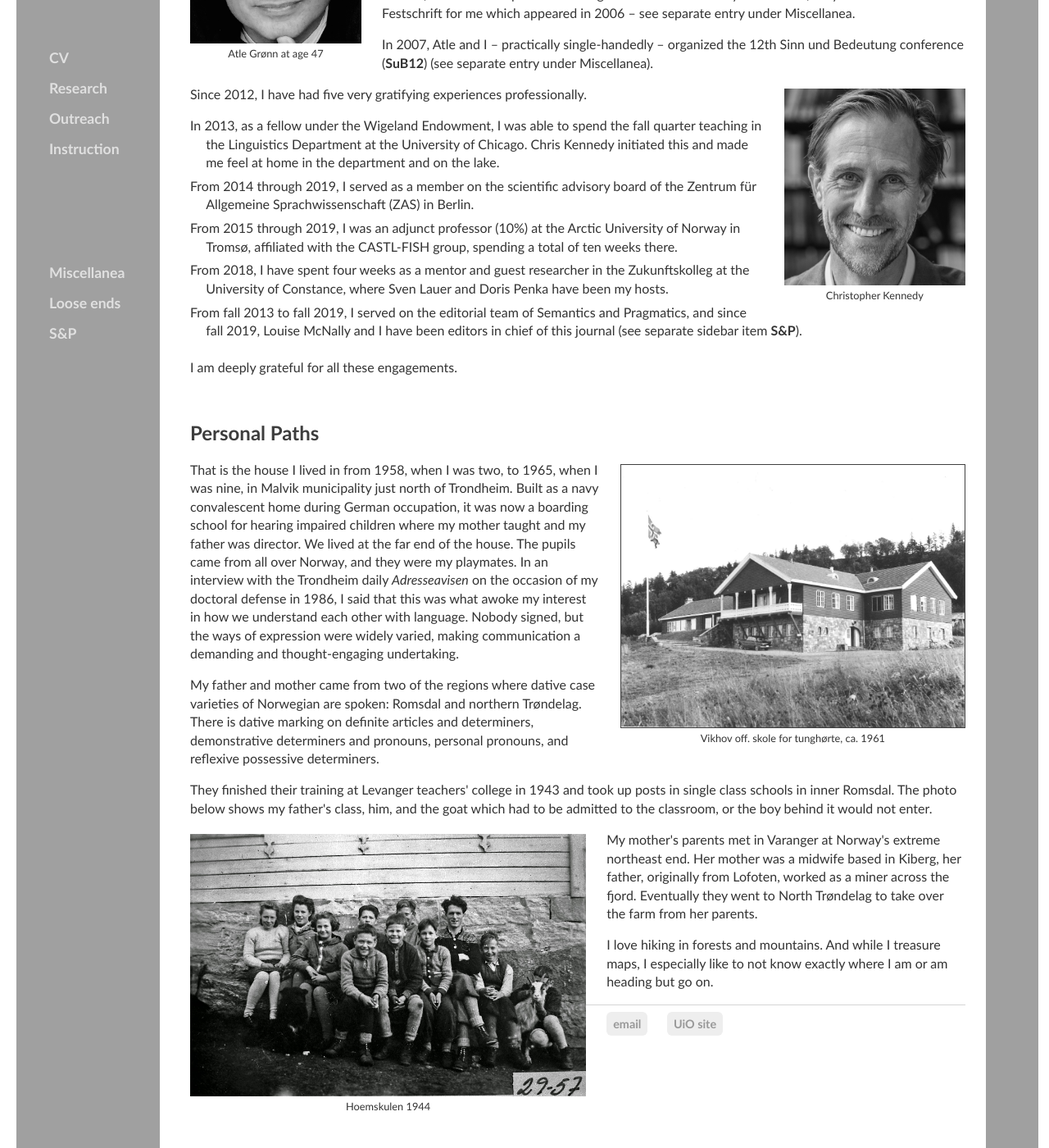
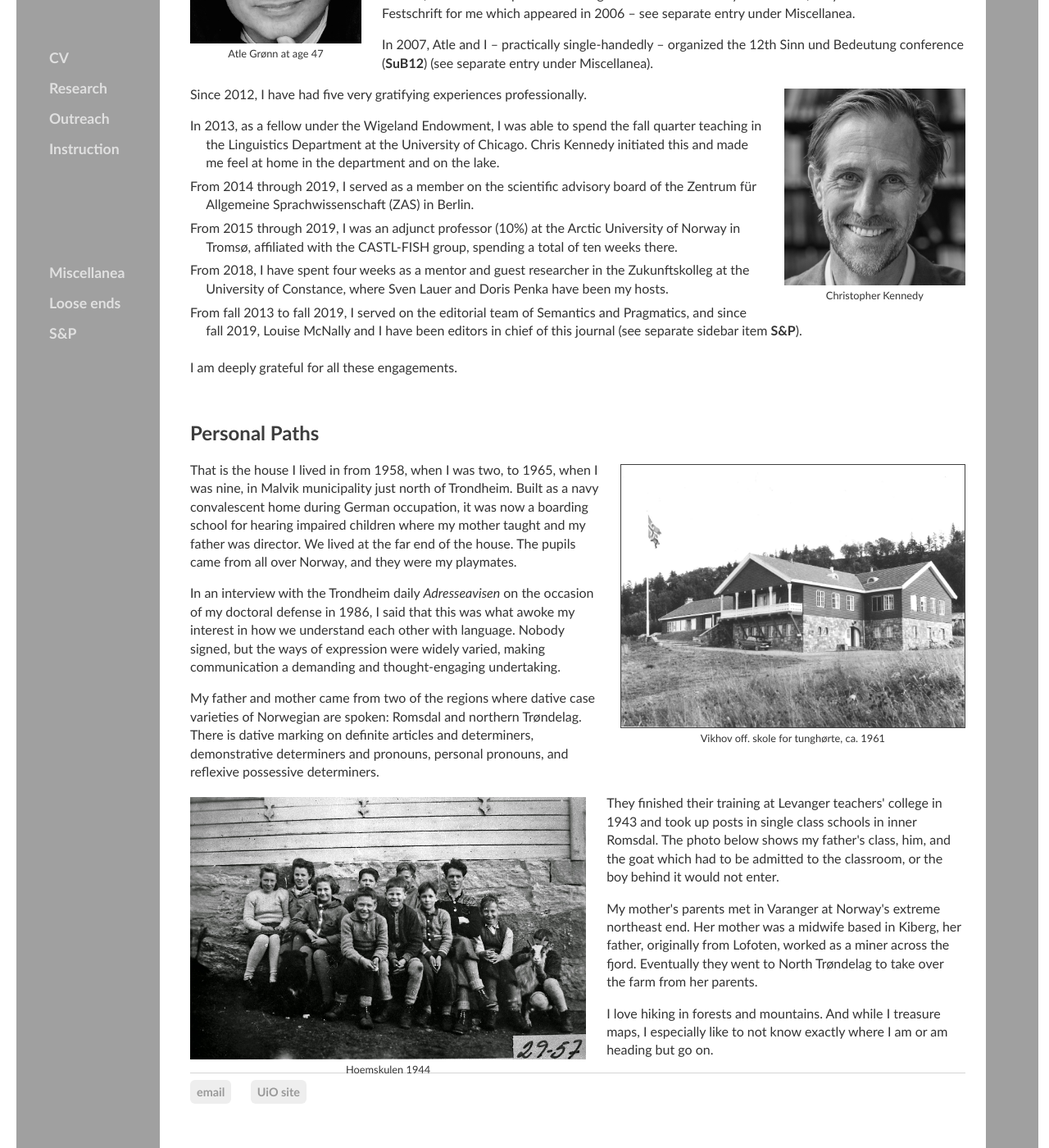
Before and after one commit to kjelljs/kjelljs.github.io, a Jekyll site: the page built from about/index.html, in a window 1280 px wide and 1400 px high, scrolled down 2266 px. Shown: the whole window at 82% size. Built offline with Jekyll 4.4.1, drawn with Linux system fonts in a browser that asks for light colours.

Commit message:
Update index.html

```diff
--- a/about/index.html
+++ b/about/index.html
@@ -53,13 +53,13 @@ figcaption {
 	<p>I am deeply grateful for all these engagements.</p></br>
 	<h2 id="priv">Personal Paths</h2>
 		  <div style="float:right;"><figure class="rightfig"><img style="height:320px; border: 1px solid #404040;" src="/pics/vikhov.jpg"><figcaption>Vikhov off. skole for tunghørte, ca. 1961</figcaption></figure></div>
-		     <p>That is the house I lived in from 1958, when I was two, to 1965, when I was nine, in Malvik municipality just north of Trondheim. Built as a navy convalescent home during German occupation, it was now a boarding school for hearing impaired children where my mother taught and my father was director. We lived at the far end of the house. The pupils came from all over Norway, and they were my playmates.
-											In an interview with the Trondheim daily <i>Adresseavisen</i> on the occasion of my doctoral defense in 1986, I said that this was what awoke my interest in how we understand each other with language. Nobody signed, but the ways of expression were widely varied, making communication a demanding and thought-engaging undertaking.
+		     <p>That is the house I lived in from 1958, when I was two, to 1965, when I was nine, in Malvik municipality just north of Trondheim. Built as a navy convalescent home during German occupation, it was now a boarding school for hearing impaired children where my mother taught and my father was director. We lived at the far end of the house. The pupils came from all over Norway, and they were my playmates.</p>
+											<p>In an interview with the Trondheim daily <i>Adresseavisen</i> on the occasion of my doctoral defense in 1986, I said that this was what awoke my interest in how we understand each other with language. Nobody signed, but the ways of expression were widely varied, making communication a demanding and thought-engaging undertaking.
 </p>
 <p>My father and mother came from two of the regions where dative case varieties of Norwegian are spoken: Romsdal and northern Trøndelag. There is dative marking on definite articles and determiners, demonstrative determiners and pronouns, personal pronouns, and reflexive possessive determiners.
+</p><div style="float:left;"><figure class="leftfig"><img style="height:320px;" src="/pics/Hoemskulen.jpg"><figcaption>Hoemskulen 1944</figcaption></figure></div>
+	<p>They finished their training at Levanger teachers' college in 1943 and took up posts in single class schools in inner Romsdal. The photo below shows my father's class, him, and the goat which had to be admitted to the classroom, or the boy behind it would not enter.
 </p>
-	<p>They finished their training at Levanger teachers' college in 1943 and took up posts in single class schools in inner Romsdal. The photo below shows my father's class, him, and the goat which had to be admitted to the classroom, or the boy behind it would not enter.
-</p><div style="float:left;"><figure class="leftfig"><img style="height:320px;" src="/pics/Hoemskulen.jpg"><figcaption>Hoemskulen 1944</figcaption></figure></div>
 <p>My mother's parents met in Varanger at Norway's extreme northeast end. Her mother was a midwife based in Kiberg, her father, originally from Lofoten, worked as a miner across the fjord. Eventually they went to North Trøndelag to take over the farm from her parents.</p><p>I love hiking in forests and mountains. And while I treasure maps, I especially like to not know exactly where I am or am heading but go on.</p>
 
 </div><!-- /.blurb -->
```
